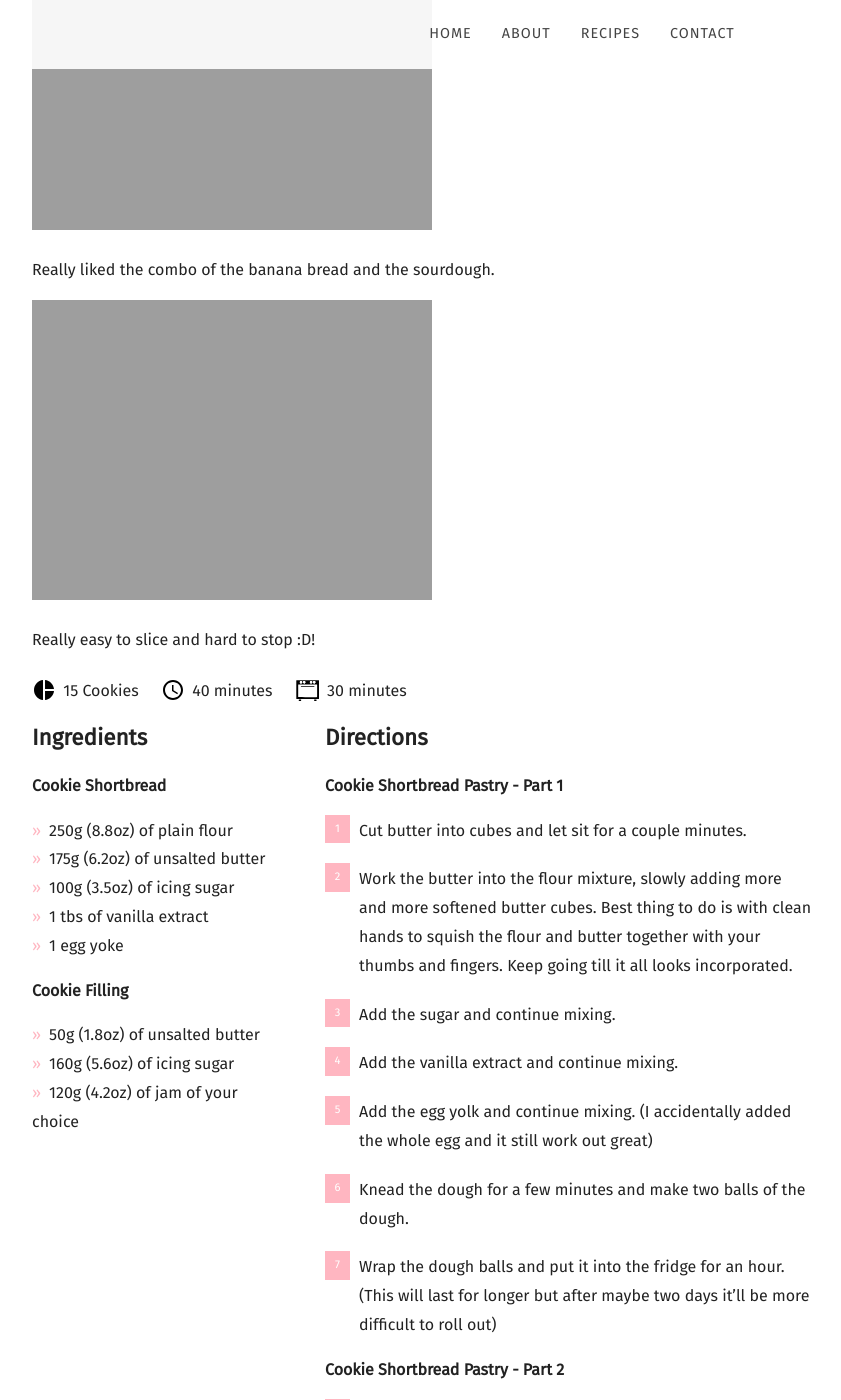
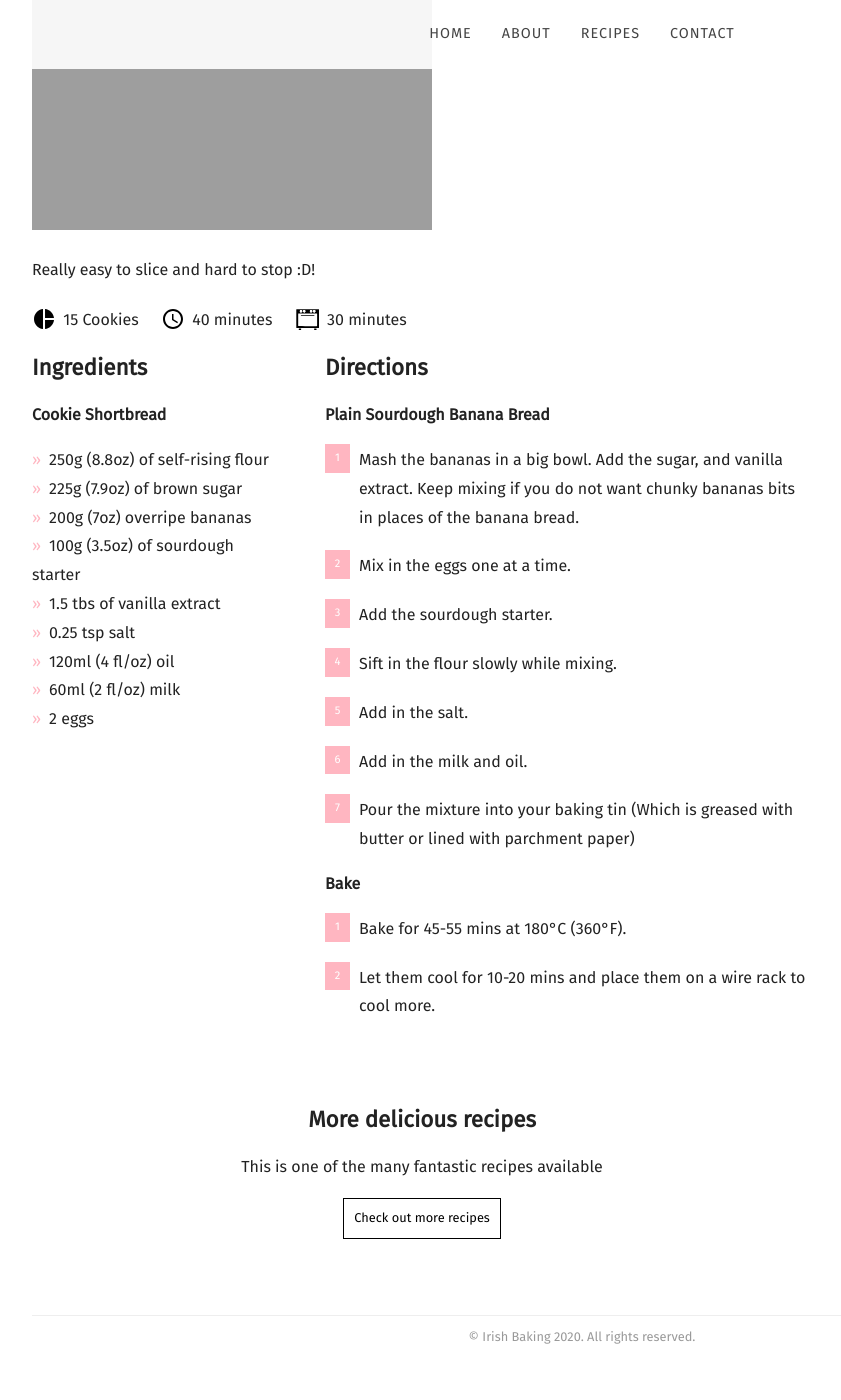
Before and after one commit to mcginleyireland/irishbaking.github.io, a Jekyll site: the page built from _posts/2020-10-03-plain-sourdough-banana-bread.md, in a window 1280 px wide and 1400 px high, scrolled down 1226 px. Shown: the whole window, without its empty margins (58-899 px from the left). Built offline with Jekyll 4.4.1, drawn with Linux system fonts in a browser that asks for light colours; nearby versions of some CDN libraries; some web fonts are replaced; after the commit the page ends 2597 px from its top, so only the background shows below that; some of the changed text lies outside the part shown.

Commit message:
* Chaning what goes onto the website and adding the recipe of the banana bread recipe.

```diff
--- a/_posts/2020-10-03-plain-sourdough-banana-bread.md
+++ b/_posts/2020-10-03-plain-sourdough-banana-bread.md
@@ -11,57 +11,37 @@ recipe:
   ingredients_markdown: |-
     **Cookie Shortbread**
 
-    * 250g (8.8oz) of plain flour
-    * 175g (6.2oz) of unsalted butter
-    * 100g (3.5oz) of icing sugar
-    * 1 tbs of vanilla extract
-    * 1 egg yoke
+    * 250g (8.8oz) of self-rising  flour
+    * 225g (7.9oz) of brown sugar
+    * 200g (7oz) overripe bananas
+    * 100g (3.5oz) of sourdough starter
+    * 1.5 tbs of vanilla extract
+    * 0.25 tsp salt
+    * 120ml (4 fl/oz) oil
+    * 60ml (2 fl/oz) milk
+    * 2 eggs
+  directions_markdown: |-
+    **Plain Sourdough Banana Bread**
 
-    **Cookie Filling**
-
-    * 50g (1.8oz) of unsalted butter
-    * 160g (5.6oz) of icing sugar
-    * 120g (4.2oz) of jam of your choice
-  directions_markdown: |-
-    **Cookie Shortbread Pastry - Part 1**
-
-    1. Cut butter into cubes and let sit for a couple minutes.
-    2. Work the butter into the flour mixture, slowly adding more and more softened butter cubes. Best thing to do is with clean hands to squish the flour and butter together with your thumbs and fingers. Keep going till it all looks incorporated.
-    3. Add the sugar and continue mixing.
-    4. Add the vanilla extract and continue mixing.
-    5. Add the egg yolk and continue mixing. (I accidentally added the whole egg and it still work out great)
-    6. Knead the dough for a few minutes and make two balls of the dough.
-    7. Wrap the dough balls and put it into the fridge for an hour. (This will last for longer but after maybe two days it'll be more difficult to roll out)
-
-    **Cookie Shortbread Pastry - Part 2**
-
-    1. Take the dough out of the fridge and leave the dough out for a minimum of 15 mins.
-    2. Flour your counter and rolling pin. Roll out the dough. You'll want it to be about 2mm thick.
-    3. Use a star shape cookie cutter to cut out the stars and transfer to a baking tray.
+    1. Mash the bananas in a big bowl. Add the sugar, and vanilla extract. Keep mixing if you do not want chunky bananas bits in places of the banana bread.
+    2. Mix in the eggs one at a time.
+    3. Add the sourdough starter.
+    4. Sift in the flour slowly while mixing.
+    5. Add in the salt.
+    6. Add in the milk and oil.
+    7. Pour the mixture into your baking tin (Which is greased with butter or lined with parchment paper)
 
     **Bake**
 
-    1. Bake for 10-15 mins at 160°C (320°F). (Keep an eye on them to get make sure they're all the same color)
-    2. Let them cool for 5-10 mins and place them on a wire rack to cool more.
-
-    **Cookie Filling**
-
-    1. With an electric whisk, whisk the butter, sugar and 40-50g of the jam together.
-    2. Clip the end of the piping bag and add a small nozzle to it. Put the mixture into the piping bag.
-    3. Get another piping bag and add the remaining jam to it. (It's ok to just wack the jam onto the cookie instead of using another pipebag)
-    4. Pipe the filling around the edge of each biscuit (the ones with no hole in the middle). Fill the middle space with jam.
-    5. Then press the biscuit with a star hole on top of cookie you have put filling and jam on.
+    1. Bake for 45-55 mins at 180°C (360°F).
+    2. Let them cool for 10-20 mins and place them on a wire rack to cool more.
 
 ---
 Banana Bread and Sourdough, my two favourite things brought together. Really enjoyed this one.
 
-![Cake](https://irishbaking.ie/images/Banana_Breads/Plain_Sourdough_Banana_Bread/Image_1.jpg)
-
-Smells so good.
-
 ![Cake](https://irishbaking.ie/images/Banana_Breads/Plain_Sourdough_Banana_Bread/Image_2.jpg)
 
-Really liked the combo of the banana bread and the sourdough.
+Really liked the combo of the banana bread and the sourdough. Smells so good.
 
 ![Cake](https://irishbaking.ie/images/Banana_Breads/Plain_Sourdough_Banana_Bread/Image_3.jpg)
 
```
Also changed, not shown: images/Instagram_Posts_ToDo/22.jpg (added), 6 other files.
